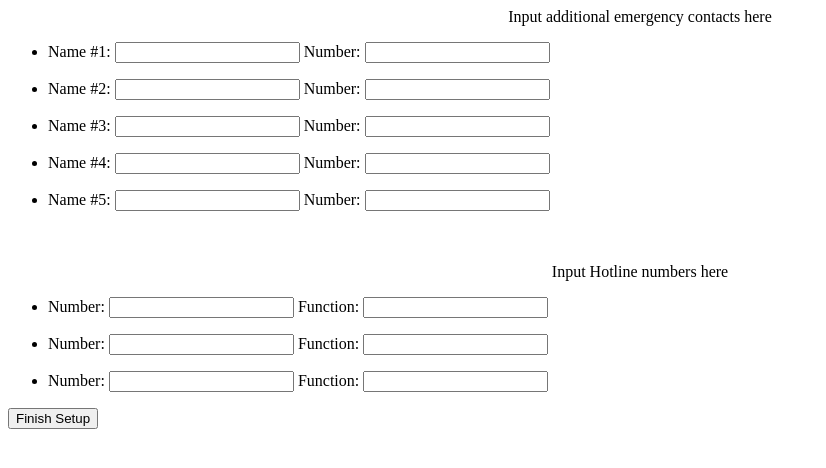
After one commit to aclinton13/Project-E-Line, a Python web app: template templates/contacts.html in a window 1280 px wide. The commit adds this page. Shown: the top 468 px of the page, without its empty margins (0-826 px from the left). Run offline with Jinja, Linux system fonts and the light colour scheme; the template is opened without the code that fills it, so the values that code supplies are empty.

Commit message:
added a page where users can input values for additional contacts and hotlines

```diff
--- /dev/null
+++ b/templates/contacts.html
@@ -0,0 +1,50 @@
+<!DOCTYPE html>
+<html lang="en" dir="ltr">
+  <head>
+    <meta charset="utf-8">
+    <title>Contact Information</title>
+  </head>
+  <body>
+    <center>Input additional emergency contacts here</center>
+    <ul>
+      <li><p>Name #1: <input type="text" name="contact" value="">
+      Number: <input type="number" name="contact_num" value=""></p></li>
+
+      <li><p>Name #2: <input type="text" name="contact" value="">
+      Number: <input type="number" name="contact_num" value=""></p></li>
+
+      <li><p>Name #3: <input type="text" name="contact" value="">
+      Number: <input type="number" name="contact_num" value=""></p></li>
+
+      <li><p>Name #4: <input type="text" name="contact" value="">
+      Number: <input type="number" name="contact_num" value=""></p></li>
+
+      <li><p>Name #5: <input type="text" name="contact" value="">
+      Number: <input type="number" name="contact_num" value=""></p></li>
+    </ul>
+    <br>
+    <br>
+    <center>Input Hotline numbers here</center>
+    <ul>
+
+      <li><p>Number: <input type="number" name="hotline" value="">
+        Function: <input type="text" name="hotline_function" value=""></p></li>
+      <li><p>Number: <input type="number" name="hotline" value="">
+        Function: <input type="text" name="hotline_function" value=""></p></li>
+      <li><p>Number: <input type="number" name="hotline" value="">
+        Function: <input type="text" name="hotline_function" value=""></p></li>
+
+    </ul>
+
+
+
+
+
+    <input type="Submit" name="submit" value="Finish Setup">
+    <form action="/templates/finished_setup.html">
+    </form>
+    <!-- As of now, clicking the Finis Setup button does nothing!! :( -->
+
+
+  </body>
+</html>
--- a/templates/setup.html
+++ b/templates/setup.html
@@ -44,12 +44,12 @@
           <br>
           <br>
           <p>*=required</p>
-          <a href="/">Click here to add more contact information</a>
+          <a href="/contacts">Click here to add more contact information or hotline numbers</a>
           <br>
-          <!-- Right now, this link takes users back to hompage so make a page to input more contact information -->
 
 
       <input type="Submit" name="submit" value="Finish Setup">
+      <form action="/">
     </form>
   </body>
 </html>
```
Also changed, not shown: main.py (+27 -6 lines), 1 other file.
